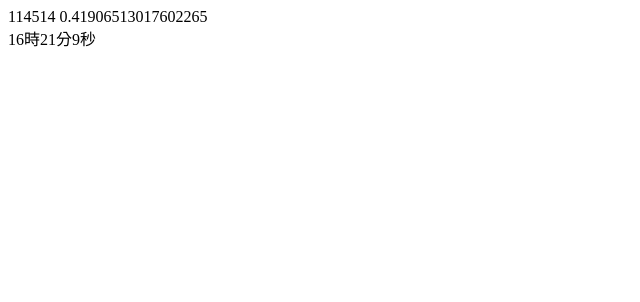
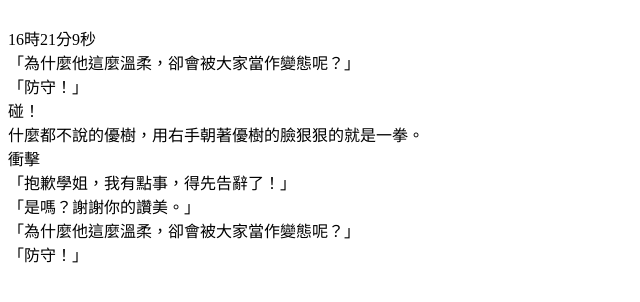
Before and after one commit to a951753abc/a951753abc.github.io, a plain HTML site: page index.html in a window 1280 px wide. Shown: the whole page, without its empty margins (0-640 px from the left). Drawn offline with nearby package versions, Linux system fonts and the light colour scheme.

Commit message:
Modify random boom test

```diff
--- a/index.html
+++ b/index.html
@@ -3,23 +3,49 @@
     <title>時よ止まれ</title>
     <script src="https://ajax.googleapis.com/ajax/libs/jquery/3.3.1/jquery.min.js"></script>
     <script>
-        $(function () {
-            $('.rd').text(Math.random());
-        });
         function ShowTime(){
             var NowDate=new Date();
             var h=NowDate.getHours();
             var m=NowDate.getMinutes();
             var s=NowDate.getSeconds();
             document.getElementById('showbox').innerHTML = h+'時'+m+'分'+s+'秒';
+            if (s%5 === 0) {
+                nameChange();
+            }
             setTimeout('ShowTime()',1000);
+        }
+        function nameChange() {
+            var n = ["綾香", "黑田", "優樹", "憂樹", "優數", ""];
+            var srifu = [
+                "為什麼他這麼溫柔，卻會被大家當作變態呢？",
+                "是嗎？謝謝你的讚美。",
+                "抱歉學姐，我有點事，得先告辭了！",
+                "防守！",
+                "你有為了完成目的而不擇手段的覺悟嗎。",
+                ""
+            ];
+            for (var i=1; i<3; i++) {
+                n.sort(function(){return Math.random()>0.5?-1:1;});
+                $('.n'+i).text(n[0]);
+            }
+            for (i=1; i<7; i++) {
+                srifu.sort(function(){return Math.random()>0.5?-1:1;});
+                $('.s'+i).text(srifu[0]);
+            }
         }
     </script>
 </head>
 <body onload="ShowTime()">
-114514
-<span class="rd">114514</span>
 <br>
 <div id="showbox"></div>
+「<span class="s1"></span>」<br>
+「<span class="s2"></span>」<br>
+碰！<br>
+什麼都不說的<span class="n1">綾香</span>，用右手朝著<span class="n2">黑田</span>的臉狠狠的就是一拳。<br>
+衝擊<br>
+「<span class="s3"></span>」<br>
+「<span class="s4"></span>」<br>
+「<span class="s5"></span>」<br>
+「<span class="s6"></span>」<br>
 </body>
 </html>
```
